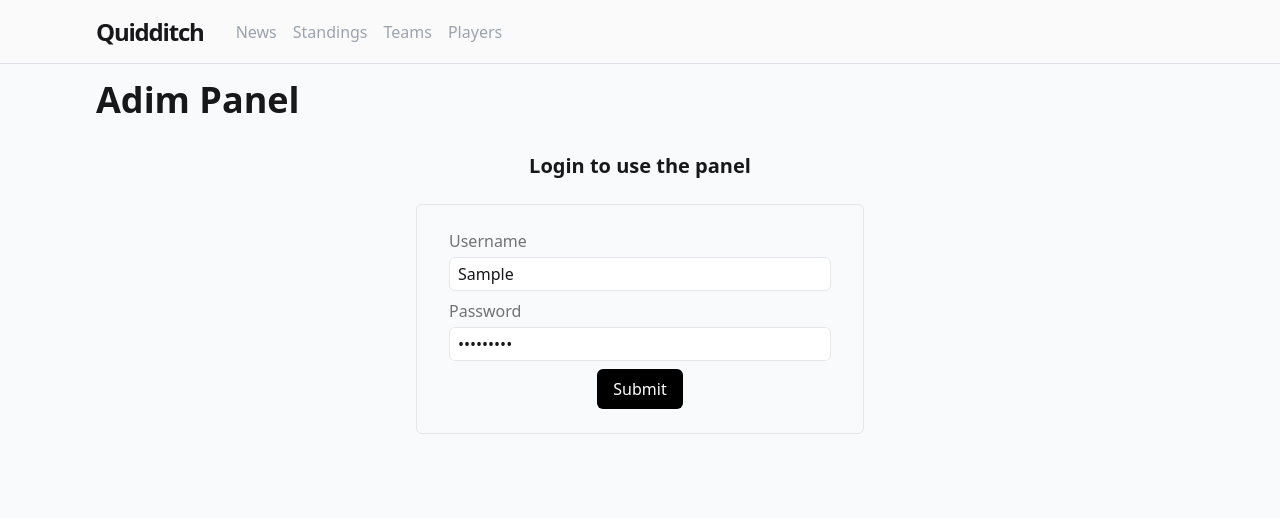
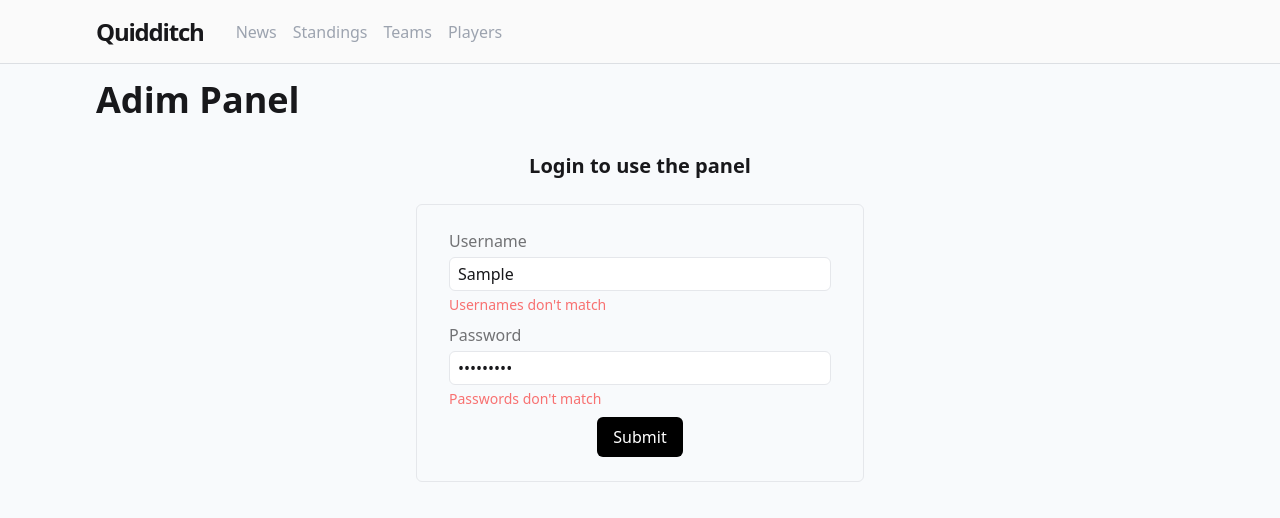
Before and after one commit to lex-unix/quidditch-client, a Next.js app: page /admin in a window 1280 px wide. Both pictures are taken after typing "Sample", "Sample123" into the empty fields and a click on the button "Submit". Shown: the top 518 px of the page. Built offline with nearby package versions, Linux system fonts and the light colour scheme.

Commit message:
feat(user-form): display errors

```diff
--- a/components/user-form.tsx
+++ b/components/user-form.tsx
@@ -5,6 +5,10 @@ interface Props {
 }
 export default function UserForm({ loginUser }: Props) {
   const [input, setInput] = useState({
+    username: '',
+    password: ''
+  })
+  const [errors, setErrors] = useState({
     username: '',
     password: ''
   })
@@ -23,6 +27,17 @@ export default function UserForm({ loginUser }: Props) {
     const validPassword = input.username === process.env.NEXT_PUBLIC_PASSWORD
     const valid = validUsername && validPassword
 
+    !validUsername &&
+      setErrors(prev => ({
+        ...prev,
+        username: "Usernames don't match"
+      }))
+    !validPassword &&
+      setErrors(prev => ({
+        ...prev,
+        password: "Passwords don't match"
+      }))
+
     if (valid) loginUser()
   }
 
@@ -39,8 +54,12 @@ export default function UserForm({ loginUser }: Props) {
           type="text"
           onChange={handleChange}
           value={input.username}
+          required
           className="rounded-md border px-2 py-1"
         />
+        {errors.username && (
+          <p className="text-sm text-red-400">{errors.username}</p>
+        )}
       </div>
       <div className="flex flex-col gap-1">
         <label className="opacity-60">Password</label>
@@ -50,8 +69,12 @@ export default function UserForm({ loginUser }: Props) {
           type="password"
           onChange={handleChange}
           value={input.password}
+          required
           className="rounded-md border px-2 py-1"
         />
+        {errors.password && (
+          <p className="text-sm text-red-400">{errors.password}</p>
+        )}
       </div>
       <button className="mx-auto w-fit rounded-md bg-black px-4 py-2 text-white">
         Submit
```
